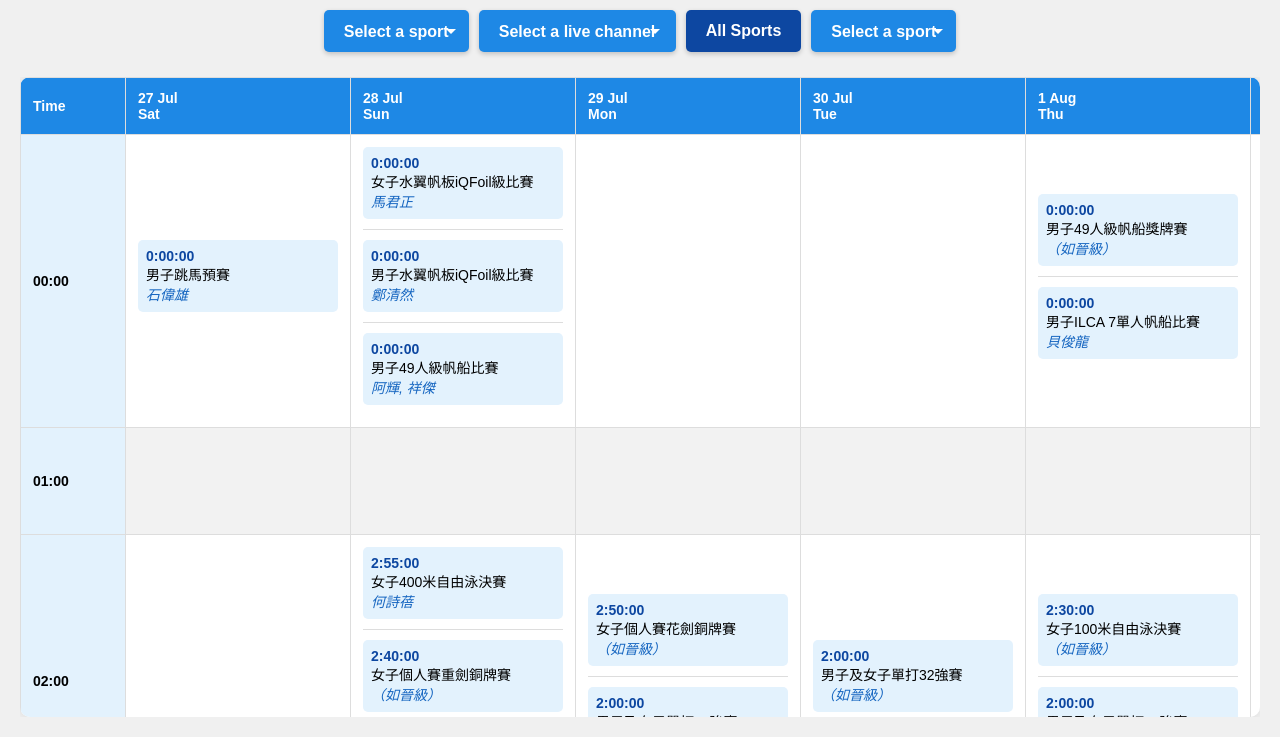
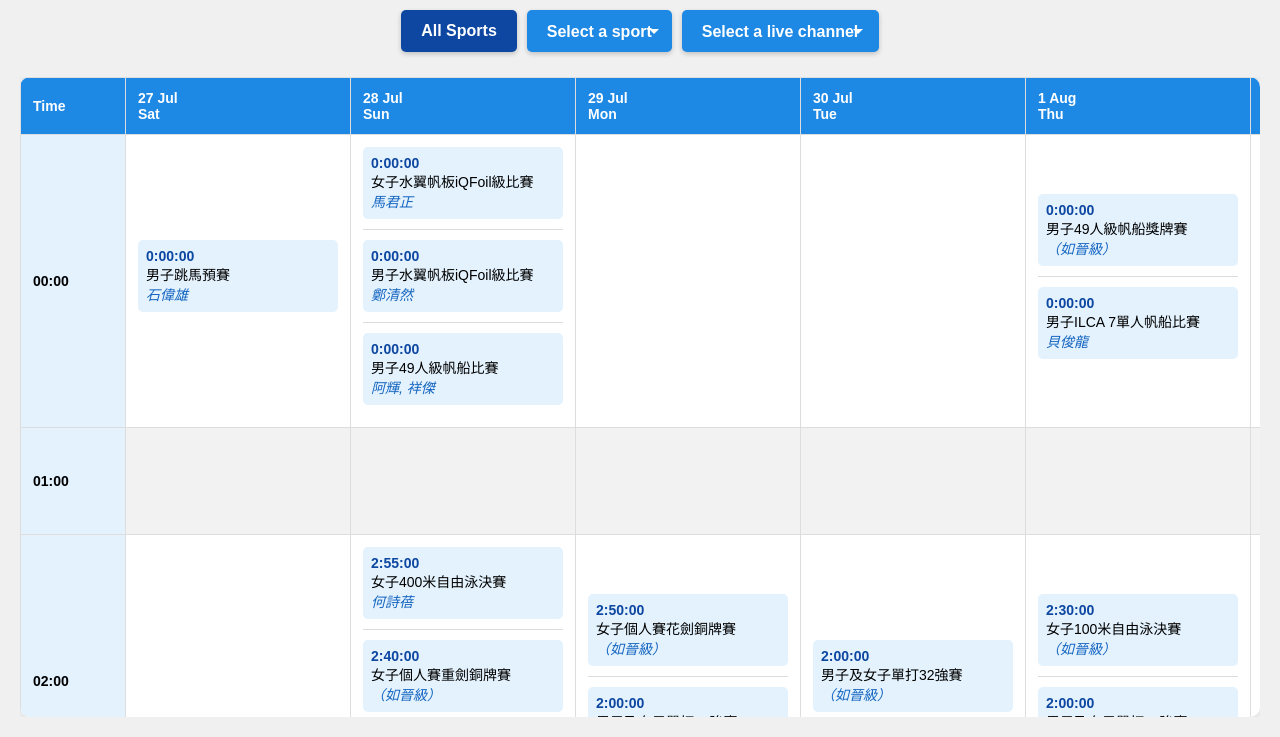
Before and after one commit to FatKam2024/olympicsHK, a plain HTML site: page index.html in a window 1280 px wide. Shown: the part 93-830 px from the top of the page. Drawn offline with nearby package versions, Linux system fonts and the light colour scheme.

Commit message:
Add files via upload

```diff
--- a/index.html
+++ b/index.html
@@ -79,21 +79,7 @@
 <body>
     <h1>Hong Kong Team Matches - Paris Olympics</h1>
     <div id="buttons">
-        <!-- Place "Select a sport" and "Select a live channel" dropdowns here -->
-        <select id="select-sport">
-            <option value="">Select a sport</option>
-            <!-- Sport options will be dynamically added here -->
-        </select>
-        <select id="live-channels">
-            <option value="">Select a live channel</option>
-            <option value="https://www.rthk.hk/timetable/tv31">香港電台31台</option>
-            <option value="https://app7.rthk.hk/special/sports32/index.php">香港電台32台</option>
-            <option value="https://hoy.tv/live?channel_no=77">HOY 77台</option>
-            <option value="https://hoy.tv/live?channel_no=76">HOY 76台</option>
-            <option value="https://viu.tv/ch/99">ViuTV99台</option>
-            <option value="https://viu.tv/ch/96">ViuTV96台</option>
-            <option value="https://news.tvb.com/tc/live/83">TVB新聞台83台</option>
-        </select>
+        <!-- Buttons and drop-downs will be dynamically added here -->
     </div>
     <div id="tables"></div>
     <script src="script.js"></script>
--- a/script.js
+++ b/script.js
@@ -38,14 +38,15 @@ const createButtonAndDropdown = (uniqueSports) => {
     allSportsButton.innerText = 'All Sports';
     allSportsButton.onclick = () => {
         filterSport('All Sports');
-        document.querySelector('#buttons select').selectedIndex = 0;  // Reset to "Select a sport"
+        document.querySelector('#select-sport').selectedIndex = 0;
     };
     allSportsButton.classList.add('active');
     buttonsDiv.appendChild(allSportsButton);
 
     // Create dropdown for other sports
-    const dropdown = document.createElement('select');
-    dropdown.onchange = (e) => {
+    const sportDropdown = document.createElement('select');
+    sportDropdown.id = 'select-sport';
+    sportDropdown.onchange = (e) => {
         if (e.target.value === '') {
             filterSport('All Sports');
         } else {
@@ -57,26 +58,39 @@ const createButtonAndDropdown = (uniqueSports) => {
     const defaultOption = document.createElement('option');
     defaultOption.text = 'Select a sport';
     defaultOption.value = '';
-    dropdown.add(defaultOption);
+    sportDropdown.add(defaultOption);
 
     // Add sport options
     uniqueSports.slice(1).forEach(sport => {
         const option = document.createElement('option');
         option.text = sport;
         option.value = sport;
-        dropdown.add(option);
+        sportDropdown.add(option);
     });
 
-    buttonsDiv.appendChild(dropdown);
+    buttonsDiv.appendChild(sportDropdown);
 
-    // Add event listener for live channels drop-down
-    const liveChannelsDropdown = document.getElementById('live-channels');
+    // Add dropdown for live channels
+    const liveChannelsDropdown = document.createElement('select');
+    liveChannelsDropdown.id = 'live-channels';
+    liveChannelsDropdown.innerHTML = `
+        <option value="">Select a live channel</option>
+        <option value="https://www.rthk.hk/timetable/tv31">香港電台31台</option>
+        <option value="https://app7.rthk.hk/special/sports32/index.php">香港電台32台</option>
+        <option value="https://hoy.tv/live?channel_no=77">HOY 77台</option>
+        <option value="https://hoy.tv/live?channel_no=76">HOY 76台</option>
+        <option value="https://viu.tv/ch/99">ViuTV99台</option>
+        <option value="https://viu.tv/ch/96">ViuTV96台</option>
+        <option value="https://news.tvb.com/tc/live/83">TVB新聞台83台</option>
+    `;
     liveChannelsDropdown.onchange = (e) => {
         if (e.target.value) {
             window.open(e.target.value, '_blank');
             liveChannelsDropdown.selectedIndex = 0; // Reset the dropdown to default
         }
     };
+
+    buttonsDiv.appendChild(liveChannelsDropdown);
 };
 
 
```
